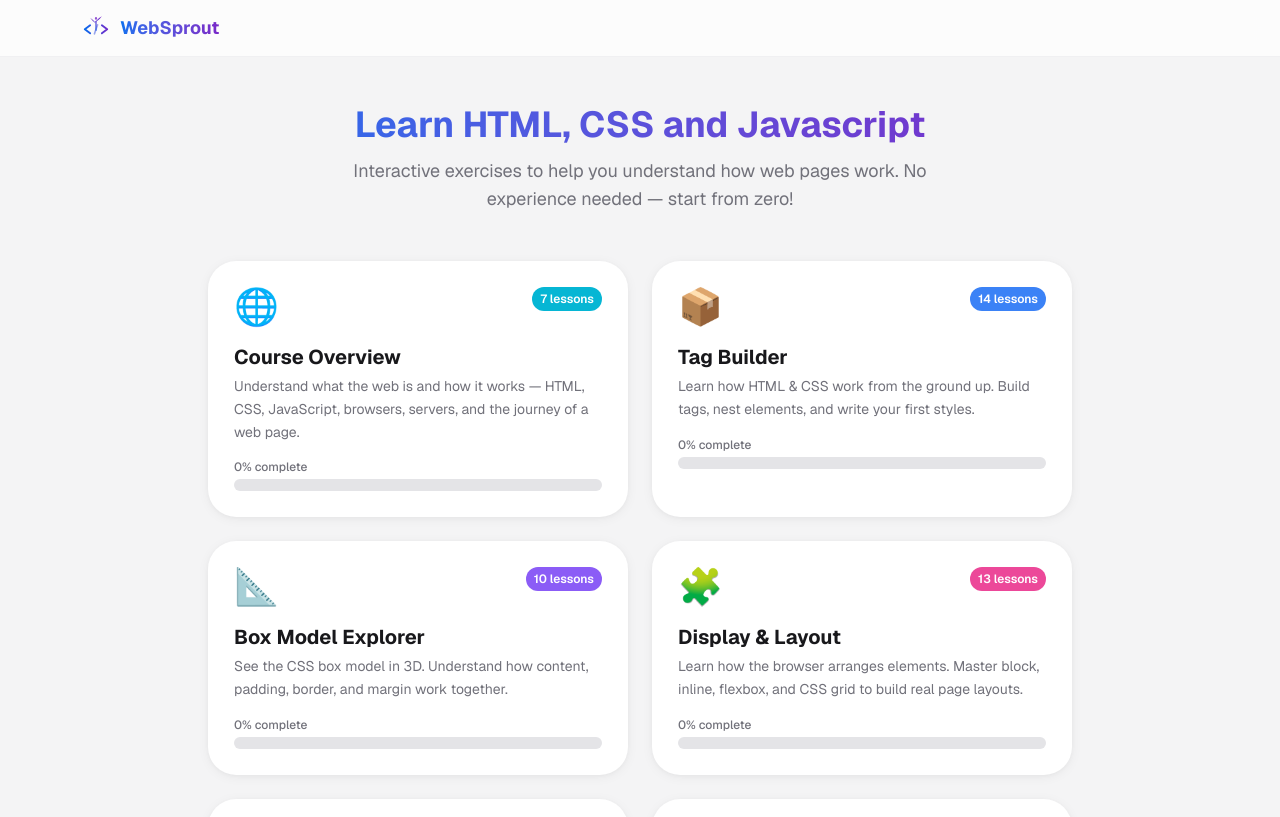
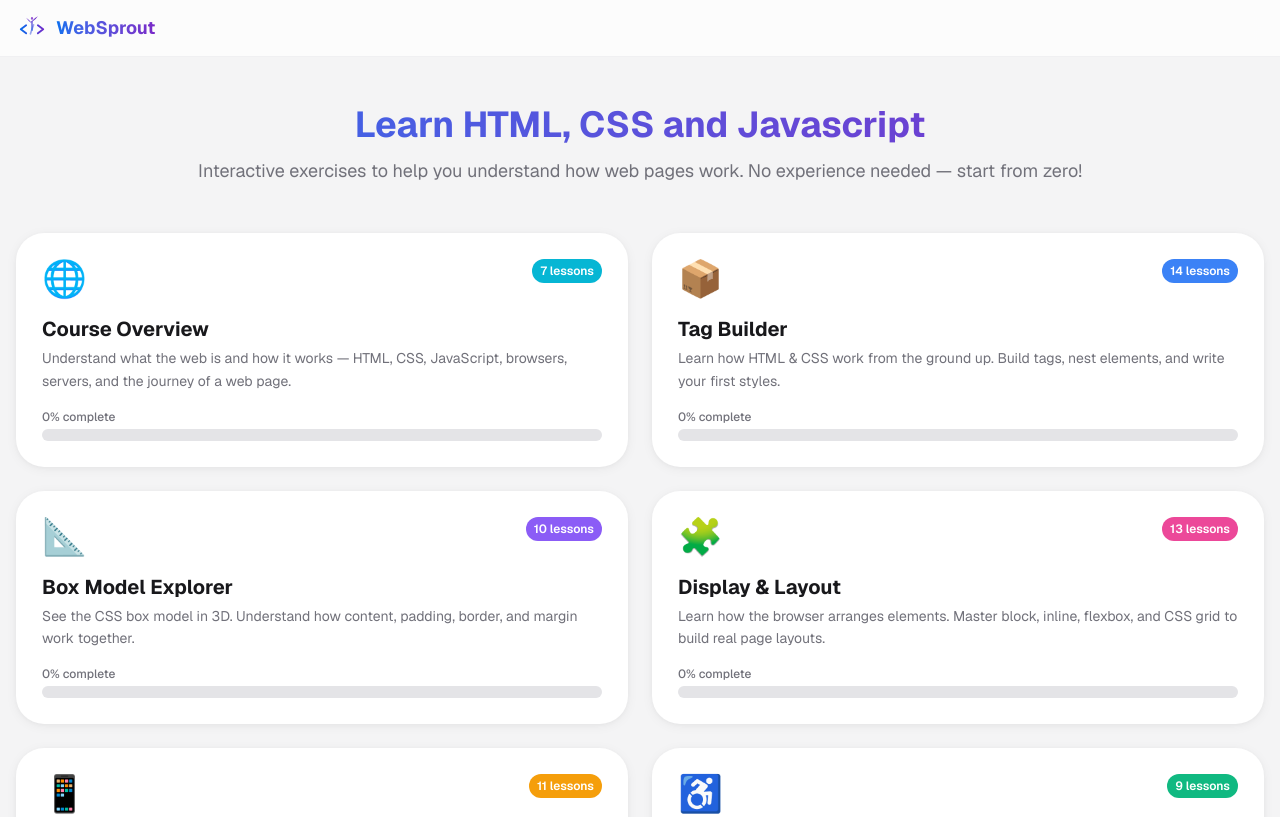
Before and after one commit to mainawycliffe/websprout, a Next.js app: page / in a window 1280 px wide. Shown: the top 817 px of the page. Built offline with nearby package versions, Linux system fonts and the light colour scheme.

Commit message:
refactor: update layout styles in Header and Home components for improved responsiveness

```diff
--- a/src/app/page.tsx
+++ b/src/app/page.tsx
@@ -32,7 +32,7 @@ export default function Home() {
   return (
     <div className='flex flex-col min-h-full'>
       <Header />
-      <main className='flex-1 max-w-4xl mx-auto w-full px-4 py-12'>
+      <main className='flex-1 max-w-7xl mx-auto w-full px-4 py-12'>
         <motion.div
           initial={{ opacity: 0, y: 20 }}
           animate={{ opacity: 1, y: 0 }}
@@ -41,7 +41,7 @@ export default function Home() {
           <h1 className='text-4xl font-bold bg-linear-to-r from-(--color-gradient-start) to-(--color-gradient-end) bg-clip-text text-transparent mb-3'>
             Learn HTML, CSS and Javascript
           </h1>
-          <p className='text-lg text-text-muted max-w-xl mx-auto'>
+          <p className='text-lg text-text-muted mx-auto'>
             Interactive exercises to help you understand how web pages work. No experience needed — start from zero!
           </p>
         </motion.div>
--- a/src/components/layout/Header.tsx
+++ b/src/components/layout/Header.tsx
@@ -1,7 +1,7 @@
-"use client";
+'use client';
 
-import Image from "next/image";
-import Link from "next/link";
+import Image from 'next/image';
+import Link from 'next/link';
 
 interface HeaderProps {
   title?: string;
@@ -11,22 +11,21 @@ interface HeaderProps {
 
 export default function Header({ title, backHref, rightContent }: HeaderProps) {
   return (
-    <header className="sticky top-0 z-40 bg-card/70 backdrop-blur-md border-b border-border/50">
-      <div className="max-w-6xl mx-auto px-4 h-14 flex items-center justify-between">
-        <div className="flex items-center gap-3">
+    <header className='sticky top-0 z-40 bg-card/70 backdrop-blur-md border-b border-border/50'>
+      <div className='max-w-7xl mx-auto px-4 h-14 flex items-center justify-between'>
+        <div className='flex items-center gap-3'>
           {backHref && (
             <Link
               href={backHref}
-              className="text-text-muted hover:text-text transition-colors text-lg"
-              aria-label="Go back"
-            >
+              className='text-text-muted hover:text-text transition-colors text-lg'
+              aria-label='Go back'>
               &#8592;
             </Link>
           )}
-          <Link href="/" className="flex items-center gap-2">
-            <Image src="/logo.svg" alt="WebSprout logo" width={32} height={32} />
-            <span className="font-bold text-lg bg-linear-to-r from-(--color-gradient-start) to-(--color-gradient-end) bg-clip-text text-transparent">
-              {title ?? "WebSprout"}
+          <Link href='/' className='flex items-center gap-2'>
+            <Image src='/logo.svg' alt='WebSprout logo' width={32} height={32} />
+            <span className='font-bold text-lg bg-linear-to-r from-(--color-gradient-start) to-(--color-gradient-end) bg-clip-text text-transparent'>
+              {title ?? 'WebSprout'}
             </span>
           </Link>
         </div>
```
